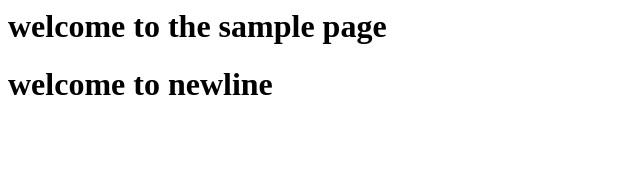
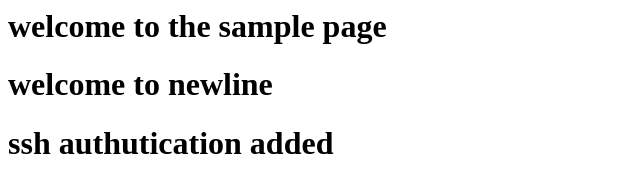
Before and after one commit to ArchanaThallapelli/2pmbatch, a plain HTML site: page index.html in a window 1280 px wide. Shown: the whole page, without its empty margins (0-640 px from the left). Drawn offline with Linux system fonts and the light colour scheme.

Commit message:
ssh test line added

```diff
--- a/index.html
+++ b/index.html
@@ -3,5 +3,6 @@
 	<body>
 		<h1>welcome to the sample page</h1>
 		<h1>welcome to newline</h1>
+		<h1>ssh authutication added</h1`>
 	</body>
 </html>
```
